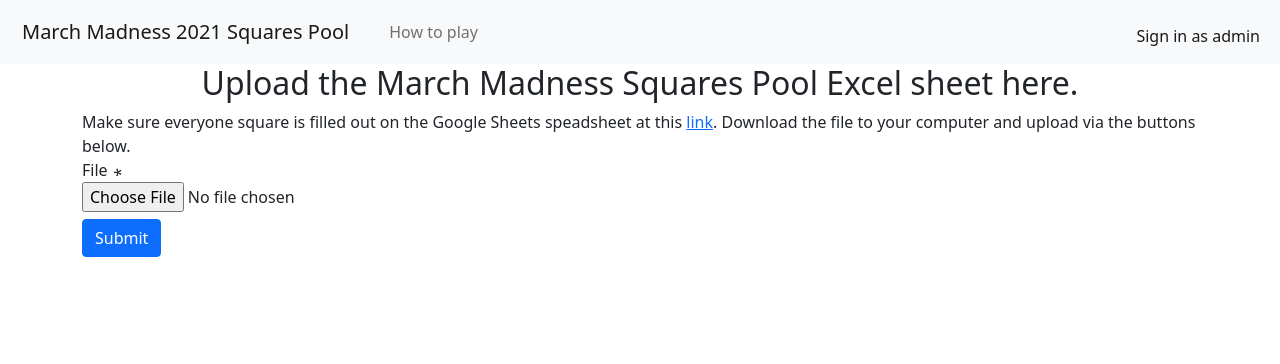
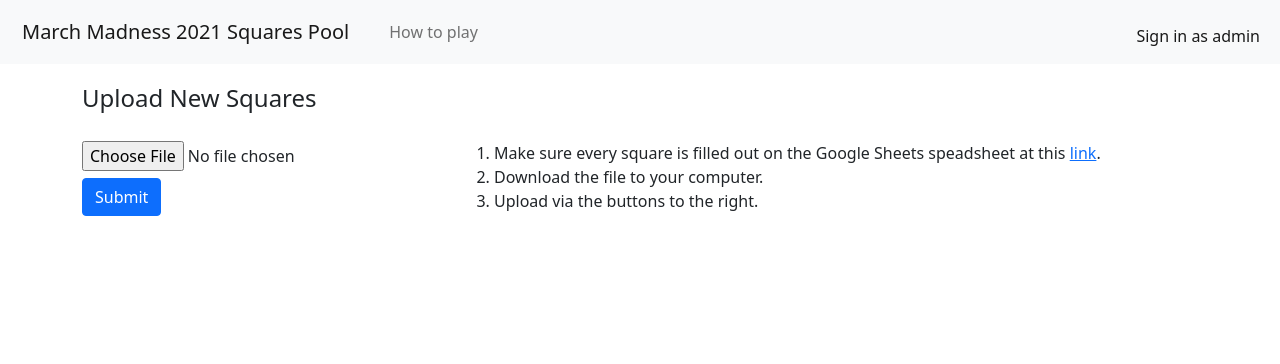
Before and after one commit to cqchisholm/March-Madness-Squares, a Django app: page /upload in a window 1280 px wide. Shown: the top 364 px of the page. Run offline with Django 3.2, Linux system fonts and the light colour scheme; some libraries are stand-ins or nearby versions.

Commit message:
Making Upload look good

```diff
--- a/MMSquares/Squares/forms.py
+++ b/MMSquares/Squares/forms.py
@@ -1,6 +1,7 @@
 from os import X_OK
 from random import choices
-from crispy_forms.layout import Submit
+from crispy_forms.layout import Layout, Submit
+from crispy_forms.bootstrap import FieldWithButtons, StrictButton
 from django import forms
 from django.contrib.auth.forms import UserCreationForm
 from django.contrib.auth.models import User
@@ -20,14 +21,17 @@ class UploadCSVForm(forms.ModelForm):
         model = SquaresCSV
         fields = ['file']
 
-
-# This is to change the labels of the 'winner' drop down in the WinnerForm
-class NameChoiceField(ModelChoiceField):
-    def label_from_instance(self, obj):
-        return f'{obj.player}'
+    def __init__(self, *args, **kwargs):
+        super().__init__(*args, **kwargs)
+        self.fields['file'].label = ''
 
 
 class WinnerForm(forms.Form):
+    # This is to change the labels of the 'winner' drop down in the WinnerForm
+    class NameChoiceField(ModelChoiceField):
+        def label_from_instance(self, obj):
+            return f'{obj.player}'
+
     ROUND_CHOICES = [
         ('first_round', 'First Round'),
         ('second_round', 'Second Round'),
--- a/MMSquares/Squares/static/squares/styles.css
+++ b/MMSquares/Squares/static/squares/styles.css
@@ -76,6 +76,10 @@ span {
     color: rgb(196, 194, 194);
 }
 
+.upload-file {
+    padding-top: 20px;
+}
+
 /* overriding the CSS so that a downward arrow appears in the drop downs
    'Select Round' and 'Select Winner' */
 .form-control {
--- a/MMSquares/Squares/templates/squares/upload.html
+++ b/MMSquares/Squares/templates/squares/upload.html
@@ -8,19 +8,27 @@
 
     {% load crispy_forms_tags %}
 
-    <div class="container">
-        <h2 style="text-align: center;">Upload the March Madness Squares Pool Excel sheet here.</h2>
-
-        Make sure everyone square is filled out on the Google Sheets
-        speadsheet at this <a href="https://docs.google.com/spreadsheets/d/1RalxR6R1K2gvQElQAUdvIuiRVYUqXciLOGwR-Cy3qMQ/edit?usp=sharing" target="_blank">link</a>.
-
-        Download the file to your computer and upload via the buttons below.
-
-        <form method='POST' enctype='multipart/form-data'>
-            {% csrf_token %}
-            {{ form|crispy }}
-            <input type="submit" value="Submit" class="btn btn-primary submit-file">
-        </form>
+    <div class="container upload-file">
+        <h4>Upload New Squares</h4>
+        <div class="row" style="padding-top: 20px;">
+            <div class="col-4">
+                <div>
+                    <form method='POST' enctype='multipart/form-data'>
+                        {% csrf_token %}
+                        {{ form|crispy }}
+                        <input type="submit" value="Submit" class="btn btn-primary submit-file">
+                    </form>
+                </div>
+            </div>
+            <div class="col">
+                <ol>
+                    <li>Make sure every square is filled out on the Google Sheets
+                    speadsheet at this <a href="https://docs.google.com/spreadsheets/d/1RalxR6R1K2gvQElQAUdvIuiRVYUqXciLOGwR-Cy3qMQ/edit?usp=sharing" target="_blank">link</a>.</li>
+                    <li>Download the file to your computer.</li>
+                    <li>Upload via the buttons to the right.</li>
+                </ol>
+            </div>
+        </div>
     </div>
 
 {% endblock %}
```
Also changed, not shown: MMSquares/db.sqlite3.
